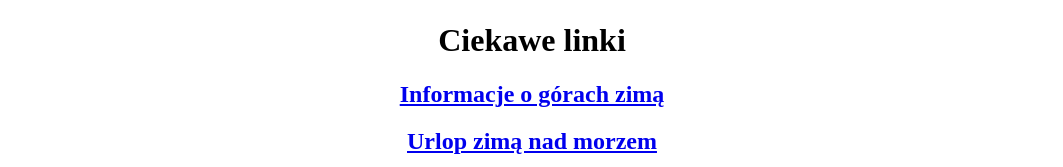
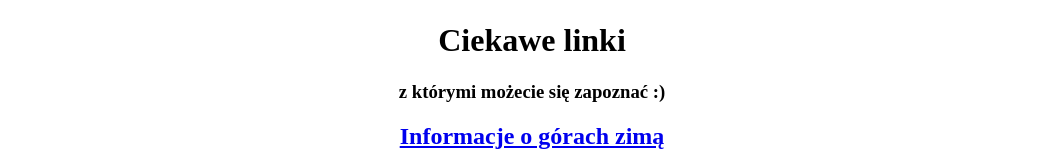
Before and after one commit to pabliqto/00001, a plain HTML site: page index.html in a window 1280 px wide. Shown: the part 311-478 px from the top of the page, without its empty margins (108-1171 px from the left). Drawn offline with Linux system fonts and the light colour scheme.

Commit message:
Update index.html

```diff
--- a/index.html
+++ b/index.html
@@ -14,6 +14,7 @@
 <body>
 <center><img src="logo.gif">
 	<h1>Ciekawe linki</h1>
+	<p><h3>z którymi możecie się zapoznać :)</h3></p>
 	<p><h2><a href=https://www.wiecznatulaczka.pl/tag/gory-zima/>Informacje o górach zimą</a></h2></p>
 	<p><h2><a href=https://www.blueapart.pl/blog/4/co-robic-zima-nad-morzem>Urlop zimą nad morzem</a></h2></p>
 	<h1>Zdjęcia</h1>
```
